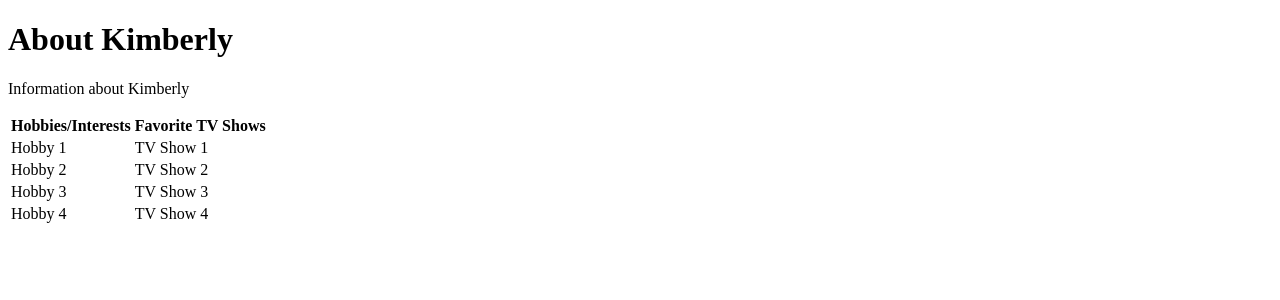
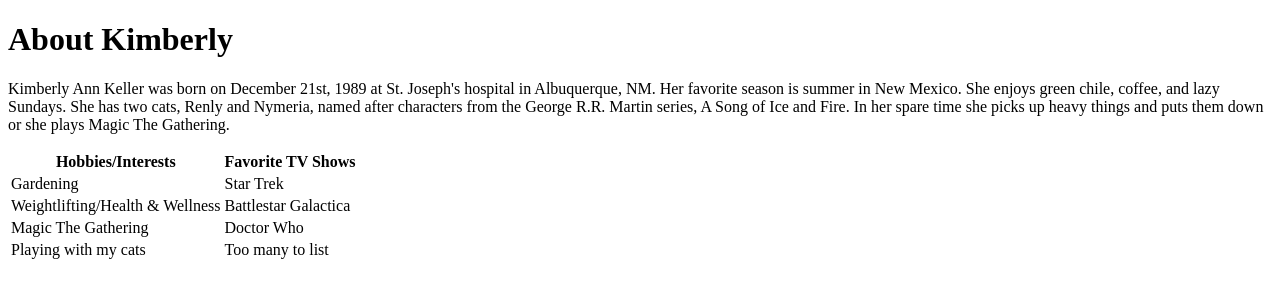
Before and after one commit to kimberlykeller/about-kimberly, a PHP site: page / in a window 1280 px wide. Shown: the top 300 px of the page. Run offline with PHP 8.4, Linux system fonts and the light colour scheme.

Commit message:
added table data and paragraph content.

```diff
--- a/index.php
+++ b/index.php
@@ -6,27 +6,30 @@
 		</head>
 		<body>
 			<h1>About Kimberly</h1>
-			<p>Information about Kimberly</p>
+			<p>Kimberly Ann Keller was born on December 21st, 1989 at St. Joseph's hospital in Albuquerque, NM.
+				Her favorite season is summer in New Mexico. She enjoys green chile, coffee, and lazy Sundays. She
+				has two cats, Renly and Nymeria, named after characters from the George R.R. Martin series, A Song of Ice and Fire.
+				In her spare time she picks up heavy things and puts them down or she plays Magic The Gathering.</p>
 			<table>
 				<tr>
 					<th>Hobbies/Interests</th>
 					<th>Favorite TV Shows</th>
 				</tr>
 				<tr>
-					<td>Hobby 1</td>
-					<td>TV Show 1</td>
+					<td>Gardening</td>
+					<td>Star Trek</td>
 				</tr>
 				<tr>
-					<td>Hobby 2</td>
-					<td>TV Show 2</td>
+					<td>Weightlifting/Health &amp; Wellness</td>
+					<td>Battlestar Galactica</td>
 				</tr>
 				<tr>
-					<td>Hobby 3</td>
-					<td>TV Show 3</td>
+					<td>Magic The Gathering</td>
+					<td>Doctor Who</td>
 				</tr>
 				<tr>
-					<td>Hobby 4</td>
-					<td>TV Show 4</td>
+					<td>Playing with my cats</td>
+					<td>Too many to list</td>
 				</tr>
 			</table>
 
```
